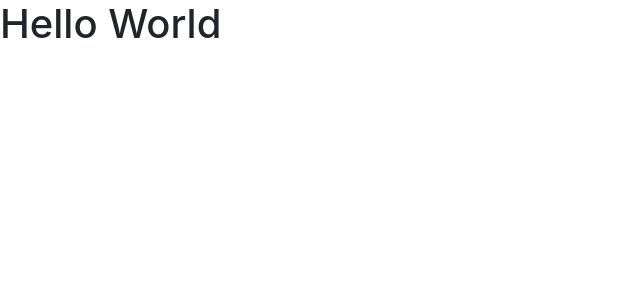
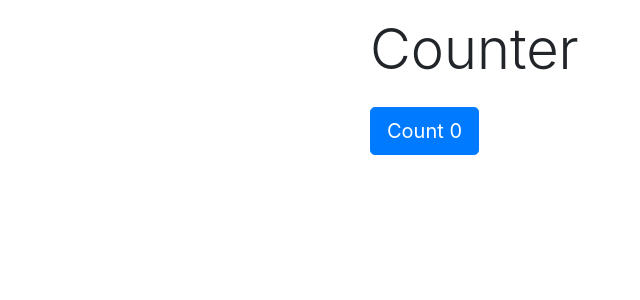
Before and after one commit to AbderrahmaneFadili/react-css-shadow-generator-app, a React (Create React App) app: page / in a window 1280 px wide. Shown: the top 300 px of the page, without its empty margins (0-640 px from the left). Built offline with nearby package versions, Linux system fonts and the light colour scheme.

Commit message:
Create Counter

```diff
--- a/src/App.jsx
+++ b/src/App.jsx
@@ -1,10 +1,27 @@
-import React from "react";
+import React, { useState } from "react";
+import { Button, Container, Row, Col } from "react-bootstrap";
 
 const App = () => {
+  const [count, setCount] = useState(0);
   return (
-    <div>
-      <h1>Hello World</h1>
-    </div>
+    <Container style={{ marginTop: 10 }}>
+      <Row className="my-3 justify-content-md-center">
+        <Col md={6}>
+          <h1 className="display-4">Counter </h1>
+        </Col>
+      </Row>
+      <Row className="justify-content-md-center">
+        <Col md={6}>
+          <Button
+            size="lg"
+            onClick={(event) => setCount(count + 1)}
+            variant="primary"
+          >
+            Count {count}
+          </Button>
+        </Col>
+      </Row>
+    </Container>
   );
 };
 
```
